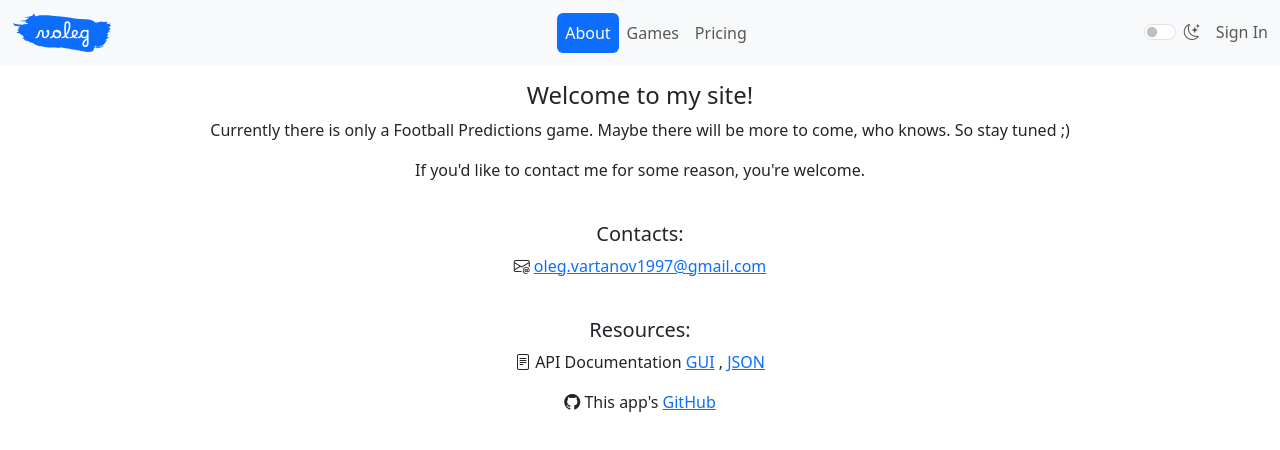
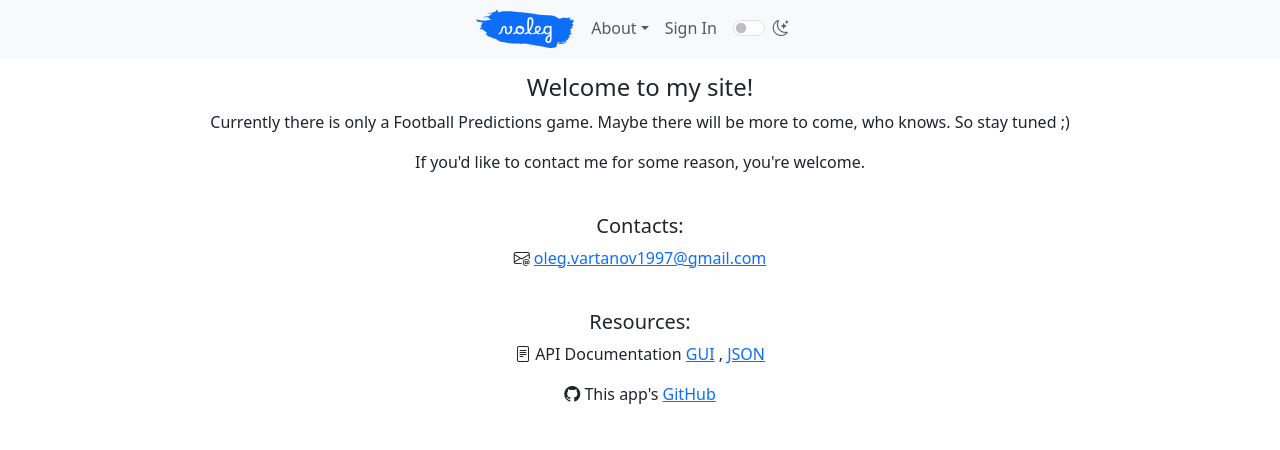
Before and after one commit to Oleg-Vartanov/Voleg, a Vue app in the folder frontend/: page /about in a window 1280 px wide. Shown: the top 450 px of the page. Built offline with nearby package versions, Linux system fonts and the light colour scheme.

Commit message:
FE updated navbar

```diff
--- a/frontend/src/modules/core/components/NavBar.vue
+++ b/frontend/src/modules/core/components/NavBar.vue
@@ -2,16 +2,23 @@
 import ColorThemeToggle from './ColorThemeToggle.vue';
 import { useRoute } from 'vue-router';
 import { useAuth } from '@/modules/user/stores/useAuth';
+import { computed } from 'vue';
 
-let centerRoutes: { name: string, title: string }[] = [
+const route = useRoute();
+const auth = useAuth();
+
+type NavRoute = { name: string, title: string, roles?: string[] };
+
+const navRoutes: NavRoute[] = [
   { name: 'about', title: 'About' },
-  { name: 'games', title: 'Games' },
+  { name: 'football-predictions', title: 'Football Predictions' },
   { name: 'pricing', title: 'Pricing' },
   { name: 'admin', title: 'Admin', roles: ['ROLE_ADMIN'] },
 ];
 
-const route = useRoute();
-const auth = useAuth();
+const currentNavRoute = computed((): NavRoute => {
+  return navRoutes.find(nav => nav.name === route.name) ?? { name: 'pages', title: 'Pages' };
+});
 
 function routerLinkClass(routeName: string) {
   return routeName === route.name ? 'active text-white' : '';
@@ -22,7 +29,8 @@ function routerLinkClass(routeName: string) {
   <nav class="navbar navbar-expand-md bg-body-tertiary" aria-label="Navbar">
     <div class="container-fluid">
 
-      <div class="navbar-brand col-3">
+      <div class="d-flex d-md-none w-100 justify-content-between">
+        <div class="navbar-brand p-0 pe-2 m-0">
           <img src="/logo-voleg.svg" width="100" height="40" alt="logo">
         </div>
 
@@ -35,32 +43,45 @@ function routerLinkClass(routeName: string) {
                 aria-label="Toggle navigation">
           <span class="navbar-toggler-icon"></span>
         </button>
+      </div>
 
-      <div class="collapse navbar-collapse col-9" id="navbars">
+      <div class="collapse navbar-collapse justify-content-center w-100" id="navbars">
 
-        <ul class="navbar-nav col-8 justify-content-center nav-pills">
-          <li v-for="route in centerRoutes" :key="route.name" class="nav-item">
+        <div class="navbar-brand p-0 pe-2 m-0 d-none d-md-block">
+          <img src="/logo-voleg.svg" width="100" height="40" alt="logo">
+        </div>
+
+        <ul class="navbar-nav">
+
+          <li class="nav-item dropdown">
+            <a
+              class="nav-link dropdown-toggle"
+              href="#"
+              data-bs-toggle="dropdown"
+              aria-expanded="false"
+            >
+              {{ currentNavRoute.title }}
+            </a>
+            <ul class="dropdown-menu">
+              <li v-for="navRoute in navRoutes" :key="route.name">
                 <router-link
-              v-if="!route.hasOwnProperty('roles') || auth.hasRole(route.roles)"
-              class="nav-link"
-              :to="{ name: route.name }"
-              :class="routerLinkClass(route.name)"
+                  v-if="!navRoute.hasOwnProperty('roles') || auth.hasRole(navRoute.roles)"
+                  class="dropdown-item"
+                  :to="{ name: navRoute.name }"
+                  :class="routerLinkClass(navRoute.name)"
                 >
-              {{ route.title }}
+                  {{ navRoute.title }}
                 </router-link>
               </li>
             </ul>
+          </li>
 
-        <div class="d-md-flex d-lg-flex col-4 justify-content-end">
+          <li class="nav-item">
             <ul class="navbar-nav nav-pills me-2">
-            <li class="nav-item nav-link">
-              <ColorThemeToggle></ColorThemeToggle>
-            </li>
               <li v-if="!auth.user.isSignedIn" class="nav-item">
                 <router-link
                   class="nav-link"
                   :to="{ name: 'signIn' }"
-                :class="routerLinkClass('signIn')"
                 >
                   Sign In
                 </router-link>
@@ -68,16 +89,20 @@ function routerLinkClass(routeName: string) {
               <li v-if="auth.user.isSignedIn" class="nav-item dropdown">
                 <a class="nav-link dropdown-toggle" href="#" data-bs-toggle="dropdown"
                    aria-expanded="false">{{ auth.user.displayName ?? 'User' }}</a>
-              <ul class="dropdown-menu dropdown-menu-end">
+                <ul class="dropdown-menu">
                   <router-link class="dropdown-item" :to="{ name: 'profile' }">Profile</router-link>
                   <li><a @click="auth.signOut()" class="dropdown-item" href="#">Sign Out</a></li>
                 </ul>
               </li>
+              <li class="nav-item nav-link">
+                <ColorThemeToggle></ColorThemeToggle>
+              </li>
             </ul>
-        </div>
+          </li>
+
+        </ul>
 
       </div>
-
     </div>
   </nav>
 </template>
--- a/frontend/src/modules/core/layout/DefaultLayout.vue
+++ b/frontend/src/modules/core/layout/DefaultLayout.vue
@@ -10,9 +10,3 @@ import TopAlerts from '@/modules/core/components/TopAlerts.vue';
     <router-view></router-view>
   </div>
 </template>
-
-<!--<style>-->
-<!--body {-->
-<!--  background-color: #b7ccb7;-->
-<!--}-->
-<!--</style>-->
--- a/frontend/src/router/index.ts
+++ b/frontend/src/router/index.ts
@@ -26,7 +26,7 @@ const index = createRouter({
         {
           path: 'games/football-predictions',
           name: 'football-predictions',
-          meta: { title: 'Predictions' },
+          meta: { title: 'Football Predictions' },
           beforeEnter: [guards.isAuthenticated],
           component: () => import('@/modules/fixturePredictions/pages/FootballPredictionsPage.vue'),
         },
```
Lines whose indentation alone changed are shown as unchanged.
